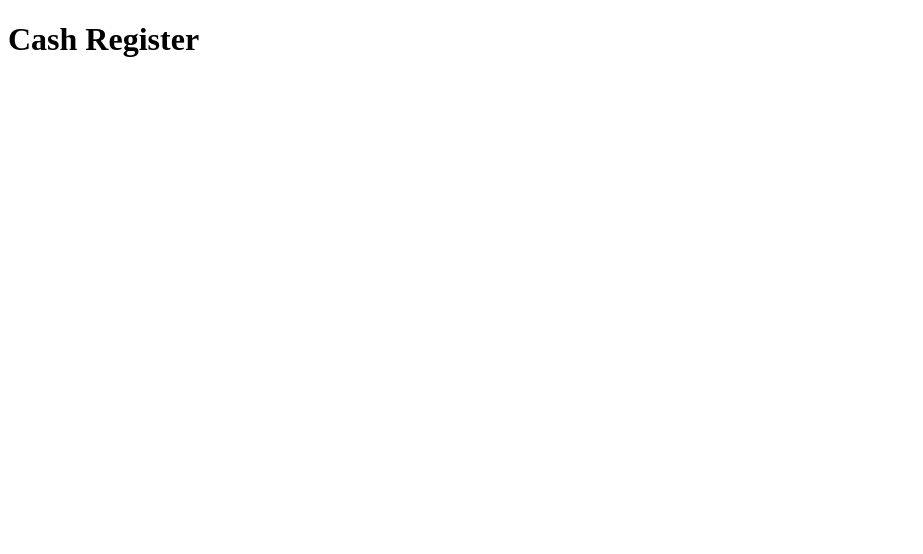
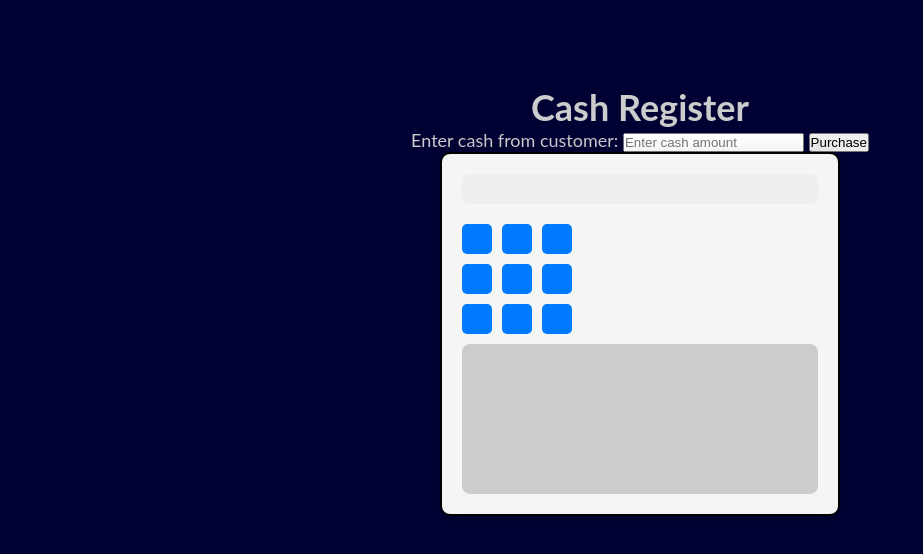
Before and after one commit to maurormrz/javascript-freecodecamp, a plain HTML site: page cash-register/index.html in a window 1280 px wide. Shown: the whole page, without its empty margins (0-923 px from the left). Drawn offline with Linux system fonts and the light colour scheme.

Commit message:
v-0.0.2
avance

```diff
--- a/cash-register/index.html
+++ b/cash-register/index.html
@@ -12,14 +12,39 @@
 
     <main class="container">
 
-        <h1 class="">Cash Register</h1>
+        <h1 class="register-title">Cash Register</h1>
+        <div id="change-due"></div>
 
-        <div class="">
+        <div class="register-input">
+            <label for="cash">Enter cash from customer:</label>
+            <input type="number" id="cash" placeholder="Enter cash amount" value="">
+            <button id="purchase-btn">Purchase</button>
+        </div>
 
+        <div class="cash-register">
+            <div class="top-cash-register">
+                <p id="price-screen" class="price-screen"></p>
+            </div>
+            <div class="body-cash-register">
+                <div class="cash-register-buttons">
+                    <button></button>
+                    <button></button>
+                    <button></button>
+                    <button></button>
+                    <button></button>
+                    <button></button>
+                    <button></button>
+                    <button></button>
+                    <button></button>
+                </div>
+                <div id="cash-drawer-display" class="cash-drawer-display"></div>
+            </div>
+            <div class="bottom-cash-register">
+
+            </div>
         </div>
 
     </main>
-
     <script src="script.js"></script>
 </body>
 
--- a/cash-register/styles.css
+++ b/cash-register/styles.css
@@ -0,0 +1,85 @@
+*,
+::before,
+::after {
+    padding: 0;
+    margin: 0;
+    box-sizing: border-box;
+}
+
+body {
+    min-height: 100vh;
+    padding: 50px 20px;
+    font-family: "Lato", Helvetica, Arial, sans-serif;
+    font-size: 18px;
+    background-color: #010033;
+    color: #cccccc;
+}
+
+.container {
+    display: flex;
+    flex-direction: column;
+    align-items: center;
+    justify-content: center;
+    margin: 35px 0 35px 0;
+}
+
+/* styles.css */
+
+/* Estilos básicos para la caja registradora */
+.cash-register {
+    background-color: #f5f5f5;
+    border: 2px solid #000;
+    border-radius: 10px;
+    width: 400px;
+    padding: 20px;
+    box-shadow: 0 0 20px rgba(0, 0, 0, 0.1);
+}
+
+/* Estilos para el área superior de la caja registradora */
+.top-cash-register {
+    background-color: #eee;
+    padding: 15px;
+    border-radius: 8px;
+    margin-bottom: 20px;
+}
+
+.price-screen {
+    font-size: 28px;
+    font-weight: bold;
+    margin: 0;
+    color: #333;
+}
+
+/* Estilos para los botones de la caja registradora */
+.cash-register-buttons {
+    display: grid;
+    grid-template-columns: repeat(3, 30px);
+    gap: 10px;
+    margin-bottom: 10px;
+}
+
+.cash-register-buttons button {
+    padding: 15px 0;
+    background-color: #007bff;
+    color: #fff;
+    border: none;
+    border-radius: 5px;
+    cursor: pointer;
+    font-size: 16px;
+    transition: background-color 0.3s ease;
+}
+
+.cash-register-buttons button:hover {
+    background-color: #0056b3;
+}
+
+/* Estilos para el área del cajón de efectivo */
+.cash-drawer-display {
+    background-color: #ccc;
+    height: 150px;
+    border-radius: 8px;
+    display: flex;
+    align-items: center;
+    justify-content: center;
+    font-size: 24px;
+}
```
